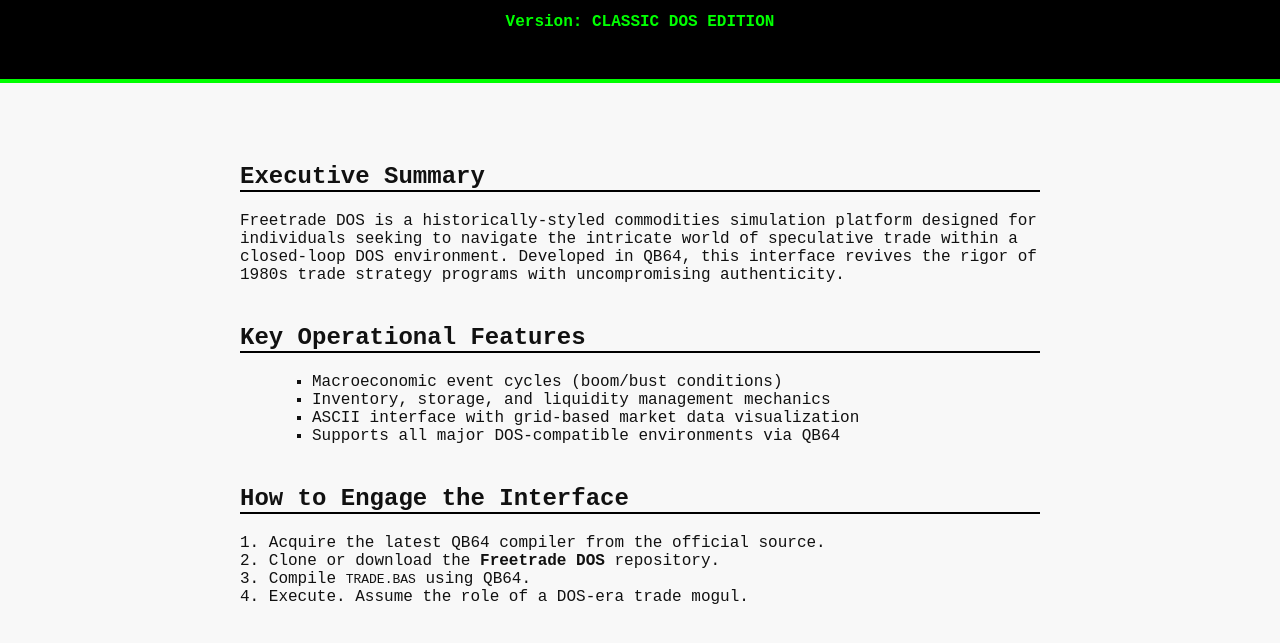
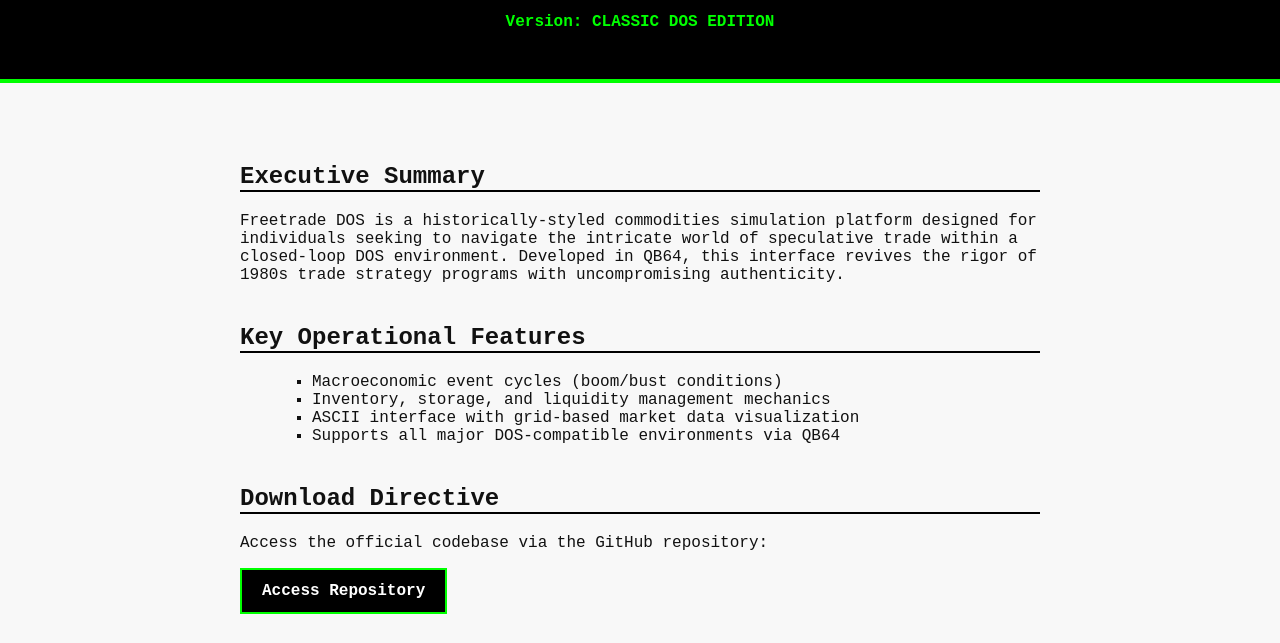
Before and after one commit to boomelage/freetrade-dos, a plain HTML site: page site/index.html in a window 1280 px wide. Shown: the part 114-757 px from the top of the page. Drawn offline with Linux system fonts and the light colour scheme.

Commit message:
Update index.html

```diff
--- a/site/index.html
+++ b/site/index.html
@@ -87,7 +87,7 @@
       </ul>
     </section>
 
-    <section>
+    <!-- section>
       <h2>How to Engage the Interface</h2>
       <p>
         1. Acquire the latest QB64 compiler from the official source.<br>
@@ -95,7 +95,7 @@
         3. Compile <code>TRADE.BAS</code> using QB64.<br>
         4. Execute. Assume the role of a DOS-era trade mogul.
       </p>
-    </section>
+    </section> -->
 
     <section>
       <h2>Download Directive</h2>
```
